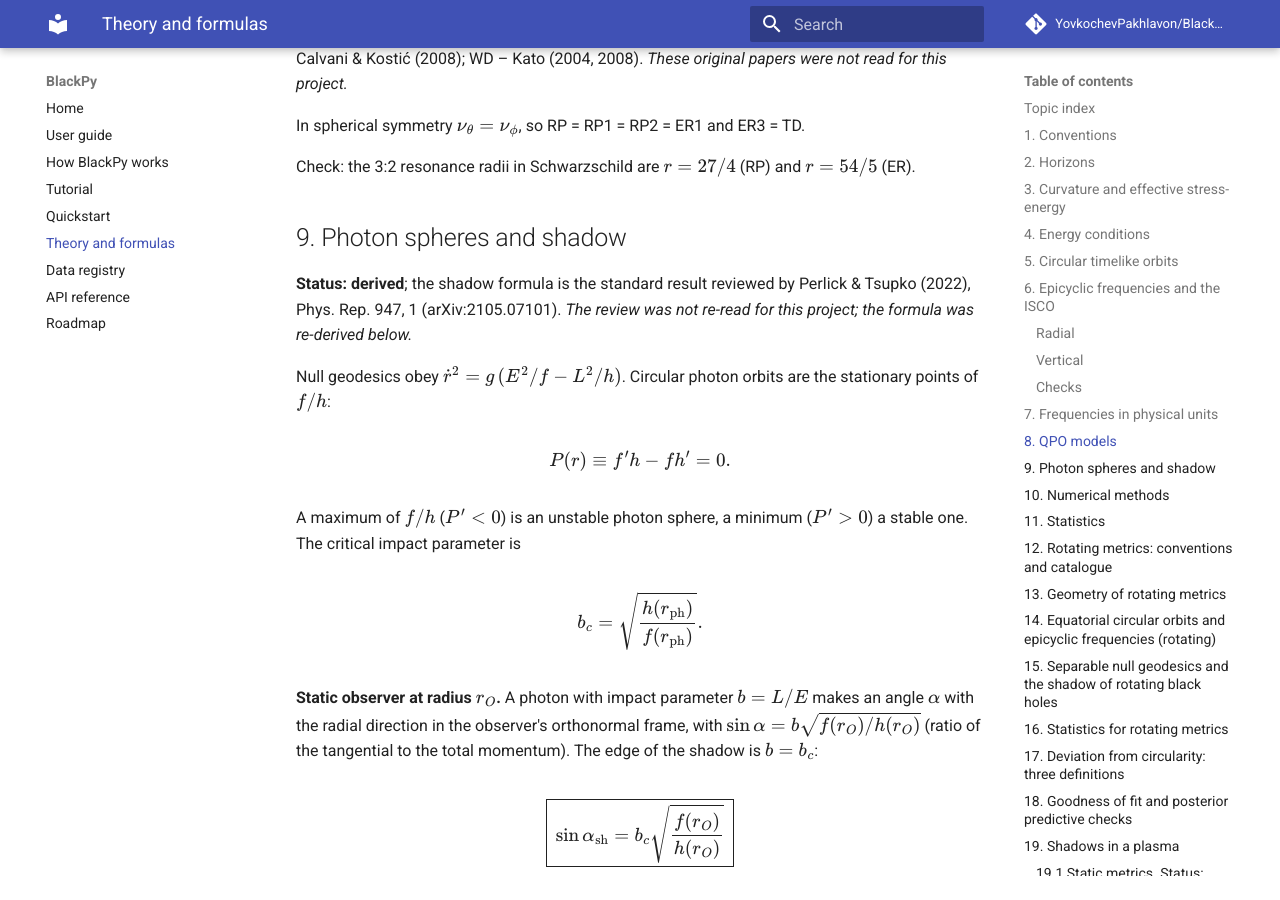
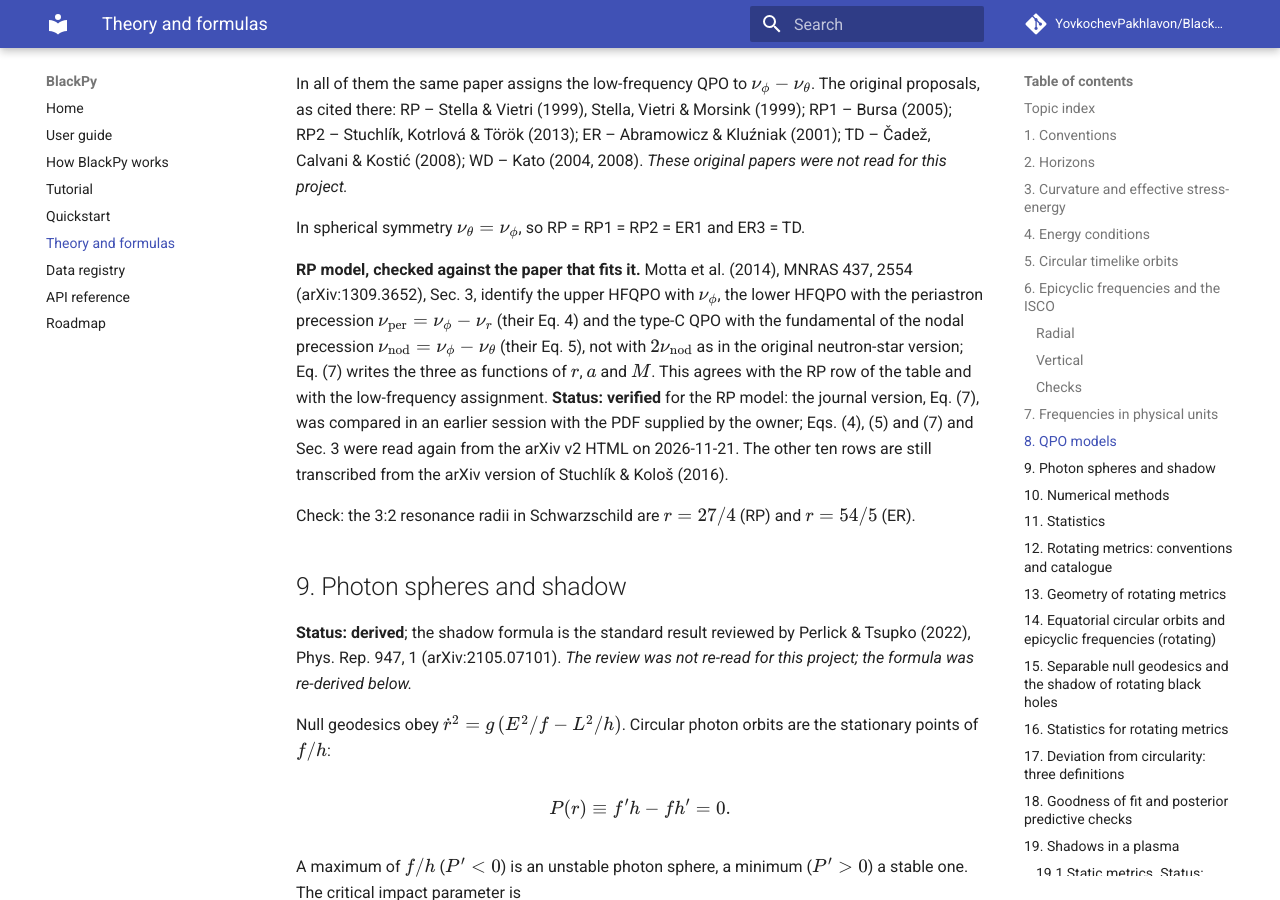
Before and after one commit to YovkochevPakhlavon/BlackPy, an MkDocs documentation site: the page built from docs/theory.md, in a window 1280 px wide and 900 px high, scrolled down 7586 px. Built offline with MkDocs 1.6.1 and Material for MkDocs 9.7.7, drawn with Linux system fonts in a browser that asks for light colours; comment, search, counter and statistics services are not loaded; some of the changed text lies outside the part shown.

Commit message:
Check three TO_DO section 3 items: SdS Lambda, emcee 50 tau, RP model
- Schwarzschild-de Sitter: derive the ISCO/OSCO merger (r = 15/2,
  Lambda = 4/5625) with sympy; the other double root (r = 3, Lambda = 1/9)
  is the degenerate horizon. New symbolic test.
- emcee 50 tau criterion checked against the "Autocorrelation analysis &
  convergence" tutorial; burn-in and thinning factors marked as conventions.
- RP model checked against Motta et al. (2014), Eqs. (4), (5), (7), Sec. 3.

Recorded in docs/theory.md, verification/v1.0.md (section 10) and TO_DO.md.

Co-Authored-By: Claude Opus 5.5 <noreply@anthropic.com>

```diff
--- a/docs/theory.md
+++ b/docs/theory.md
@@ -249,8 +249,16 @@ With rotation \(\Omega_\theta \ne \Omega_\phi\); see section 14.
 - Reissner–Nordström: \(\Omega_r^2 = f^2 V''/(2E^2)\) with
   \(V = f(1 + L^2/r^2)\), derived independently with sympy in the test-suite.
 - Schwarzschild–de Sitter: ISCO and OSCO merge at \(\Lambda = 4/5625\)
-  (Stuchlík & Hledík 1999, Phys. Rev. D 60, 044006; *the value is quoted from
-  memory of that paper and reproduced numerically by BlackPy*).
+  (Stuchlík & Hledík 1999, Phys. Rev. D 60, 044006). **Status: derived.**
+  For \(f = 1 - 2/r - \Lambda r^2/3\) the numerator of \(N\) is
+  \(-6\,(4\Lambda r^4 - 15\Lambda r^3 - 3r + 18)\). ISCO and OSCO merge where
+  it has a double root in \(r\); solving it together with its \(r\)-derivative
+  (sympy) gives two solutions. The merger is
+  \(r = 15/2\), \(\Lambda = 4/5625 = 36/15^4\), with \(f = 18/25 > 0\). The
+  other solution, \(r = 3\), \(\Lambda = 1/9\), has \(f = 0\): it is the
+  degenerate (Nariai) horizon, not a merger of orbits. BlackPy reproduces the
+  critical value numerically. *The original paper was not re-read; the value
+  rests on this derivation.*
 
 ## 7. Frequencies in physical units
 
@@ -299,6 +307,20 @@ papers were not read for this project.*
 In spherical symmetry \(\nu_\theta = \nu_\phi\), so RP = RP1 = RP2 = ER1 and
 ER3 = TD.
 
+**RP model, checked against the paper that fits it.** Motta et al. (2014),
+MNRAS 437, 2554 (arXiv:1309.3652), Sec. 3, identify the upper HFQPO with
+\(\nu_\phi\), the lower HFQPO with the periastron precession
+\(\nu_{\rm per} = \nu_\phi - \nu_r\) (their Eq. 4) and the type-C QPO with the
+fundamental of the nodal precession \(\nu_{\rm nod} = \nu_\phi - \nu_\theta\)
+(their Eq. 5), not with \(2\nu_{\rm nod}\) as in the original neutron-star
+version; Eq. (7) writes the three as functions of \(r\), \(a\) and \(M\). This
+agrees with the RP row of the table and with the low-frequency assignment.
+**Status: verified** for the RP model: the journal version, Eq. (7), was
+compared in an earlier session with the PDF supplied by the owner; Eqs. (4),
+(5) and (7) and Sec. 3 were read again from the arXiv v2 HTML on 2026-11-21.
+The other ten rows are still transcribed from the arXiv version of Stuchlík &
+Kološ (2016).
+
 Check: the 3:2 resonance radii in Schwarzschild are \(r = 27/4\) (RP) and
 \(r = 54/5\) (ER).
 
@@ -379,7 +401,13 @@ interval. The joint log-likelihood is the sum over datasets.
 estimated by emcee; a chain counts as converged if its length exceeds
 \(50\,\tau_{\max}\). Burn-in is \(5\,\tau_{\max}\) and thinning
 \(\tau_{\min}/2\) (Foreman-Mackey et al. 2013, PASP 125, 306, and the emcee
-documentation; *cited from memory*).
+documentation). **Status of the 50 \(\tau\) criterion: verified** against the
+emcee tutorial "Autocorrelation analysis & convergence"
+(emcee.readthedocs.io, stable, read 2026-11-21), which finds that chains
+longer than about \(50\,\tau\) are often sufficient and advises not to trust
+an estimate of \(\tau\) with fewer than \(F\tau\) samples for some
+\(F \ge 50\). The burn-in and thinning factors are BlackPy conventions; that
+page does not give them (*not checked against a source*).
 
 **Bayes factors.** With nested sampling, \(\ln B_{10} = \ln Z_1 - \ln Z_0\)
 from two runs. With MCMC, the Savage–Dickey density ratio for a nested null
```
Also changed, not shown: TO_DO.md (+13 -4 lines), verification/v1.0.md (+15 -0 lines), 1 other file.
